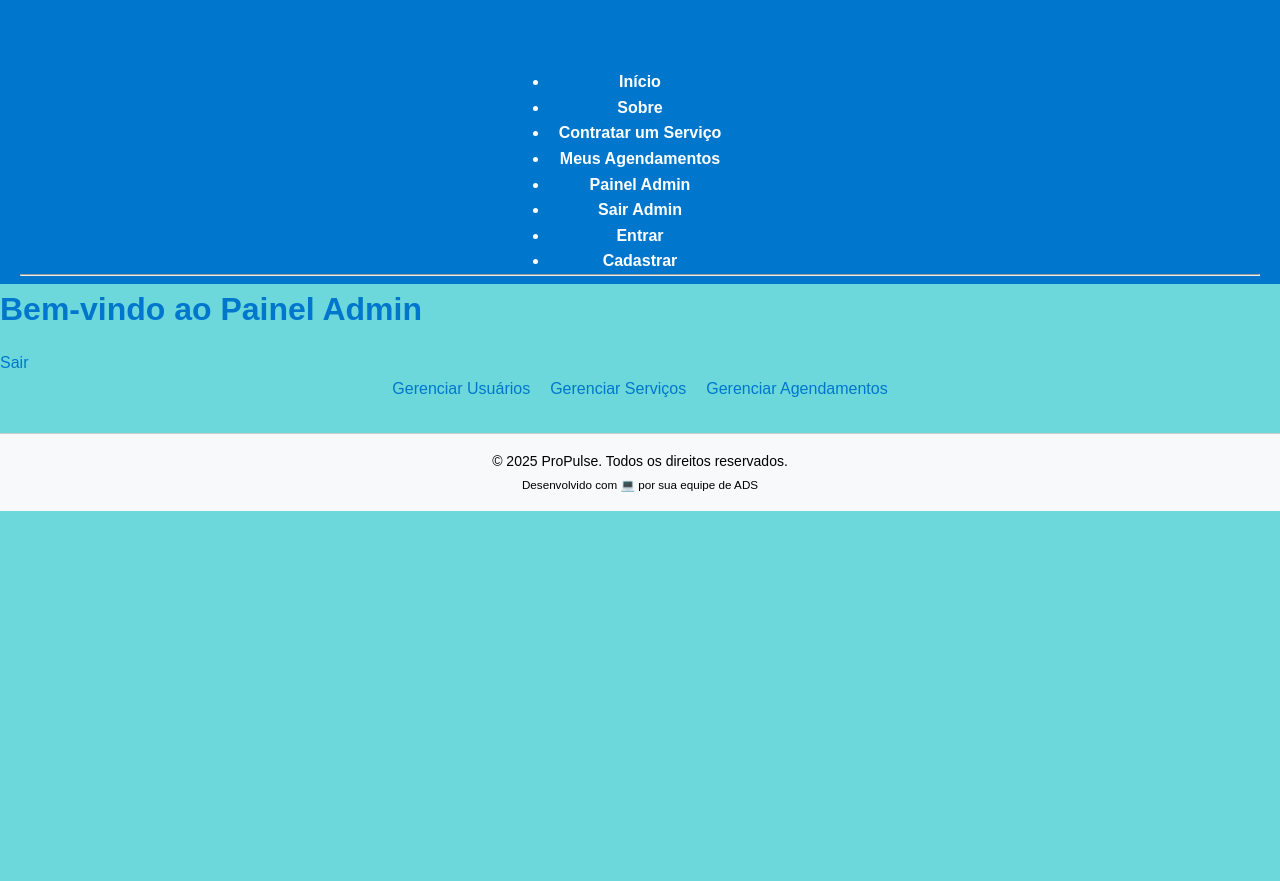
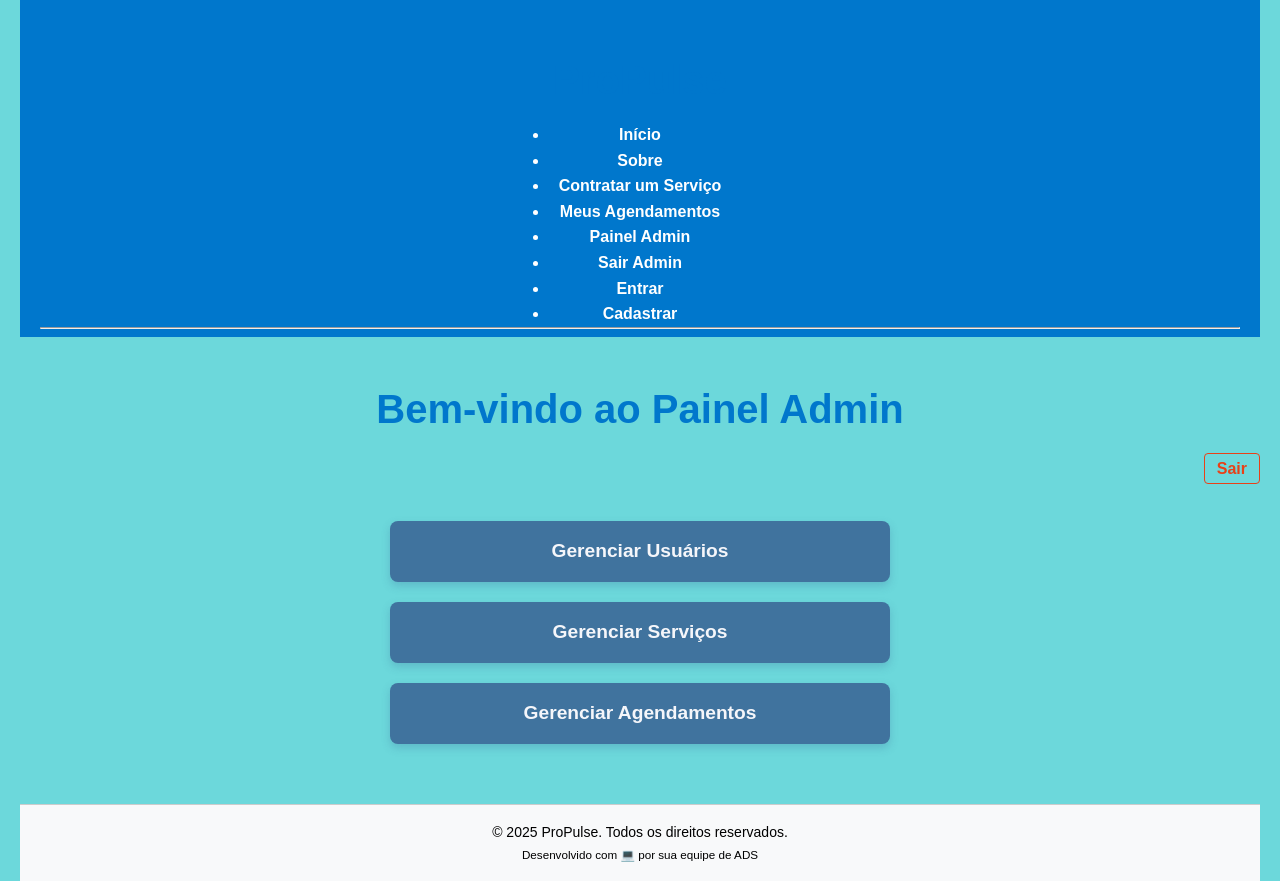
Before and after one commit to luccasnn/ProjetoFinalPHP, a PHP site: page /ProPulse/view/admin/admin-painel.php in a window 1280 px wide. Before the commit the page ends 511 px from the top, so only its background shows below. Run offline with PHP 8.4, Linux system fonts and the light colour scheme; the visitor is signed in with stand-in values (Sample User, id 1).

Commit message:
Melhorado alguns arquivos de front

```diff
--- a/view/admin/admin-painel.php
+++ b/view/admin/admin-painel.php
@@ -12,19 +12,81 @@
 ?>
 
 <!DOCTYPE html>
-<html>
+<html lang="pt-BR">
 <head>
+    <meta charset="UTF-8" />
+    <meta name="viewport" content="width=device-width, initial-scale=1" />
     <title>Painel Admin</title>
     <link rel="stylesheet" href="/ProPulse/ProPulse/public/assets/style.css?v=1.0.0" />
+    <style>
+        body {
+            font-family: 'Segoe UI', Tahoma, Geneva, Verdana, sans-serif;
+            background-color: #f5f6fa;
+            color: #2f3640;
+            margin: 0;
+            padding: 0 20px;
+        }
+        h1 {
+            margin-top: 40px;
+            font-weight: 700;
+            font-size: 2.5rem;
+            text-align: center;
+            color: #273c75;
+        }
+        p.logout {
+            text-align: right;
+            margin-top: 10px;
+            margin-bottom: 40px;
+        }
+        p.logout a {
+            color: #e84118;
+            text-decoration: none;
+            font-weight: 600;
+            border: 1px solid #e84118;
+            padding: 6px 12px;
+            border-radius: 4px;
+            transition: background-color 0.3s, color 0.3s;
+        }
+        p.logout a:hover {
+            background-color: #e84118;
+            color: #fff;
+        }
+        ul.admin-links {
+            max-width: 500px;
+            margin: 0 auto 60px;
+            padding: 0;
+            list-style: none;
+            display: flex;
+            flex-direction: column;
+            gap: 20px;
+        }
+        ul.admin-links li a {
+            display: block;
+            background-color: #40739e;
+            color: #f5f6fa;
+            padding: 15px 20px;
+            border-radius: 8px;
+            font-weight: 700;
+            font-size: 1.2rem;
+            text-align: center;
+            text-decoration: none;
+            box-shadow: 0 4px 8px rgb(64 115 158 / 0.3);
+            transition: background-color 0.3s ease;
+        }
+        ul.admin-links li a:hover {
+            background-color: #273c75;
+            box-shadow: 0 6px 12px rgb(39 60 117 / 0.5);
+        }
+    </style>
 </head>
 <body>
 
 <?php require_once __DIR__ . '/../header.php'; ?>
 
 <h1>Bem-vindo ao Painel Admin</h1>
-<p><a href="admin-logout.php">Sair</a></p>
 
-<!-- Links para CRUD usuários e serviços -->
+<p class="logout"><a href="admin-logout.php" title="Sair do Painel Administrativo">Sair</a></p>
+
 <ul class="admin-links">
     <li><a href="?url=admin/usuarios">Gerenciar Usuários</a></li>
     <li><a href="?url=admin/servicos">Gerenciar Serviços</a></li>
```
Also changed, not shown: controller/ServicoController.php (+9 -0 lines), model/Servico.php (+8 -1 lines), view/agendamento/selecionar_servico.php (+7 -14 lines).
